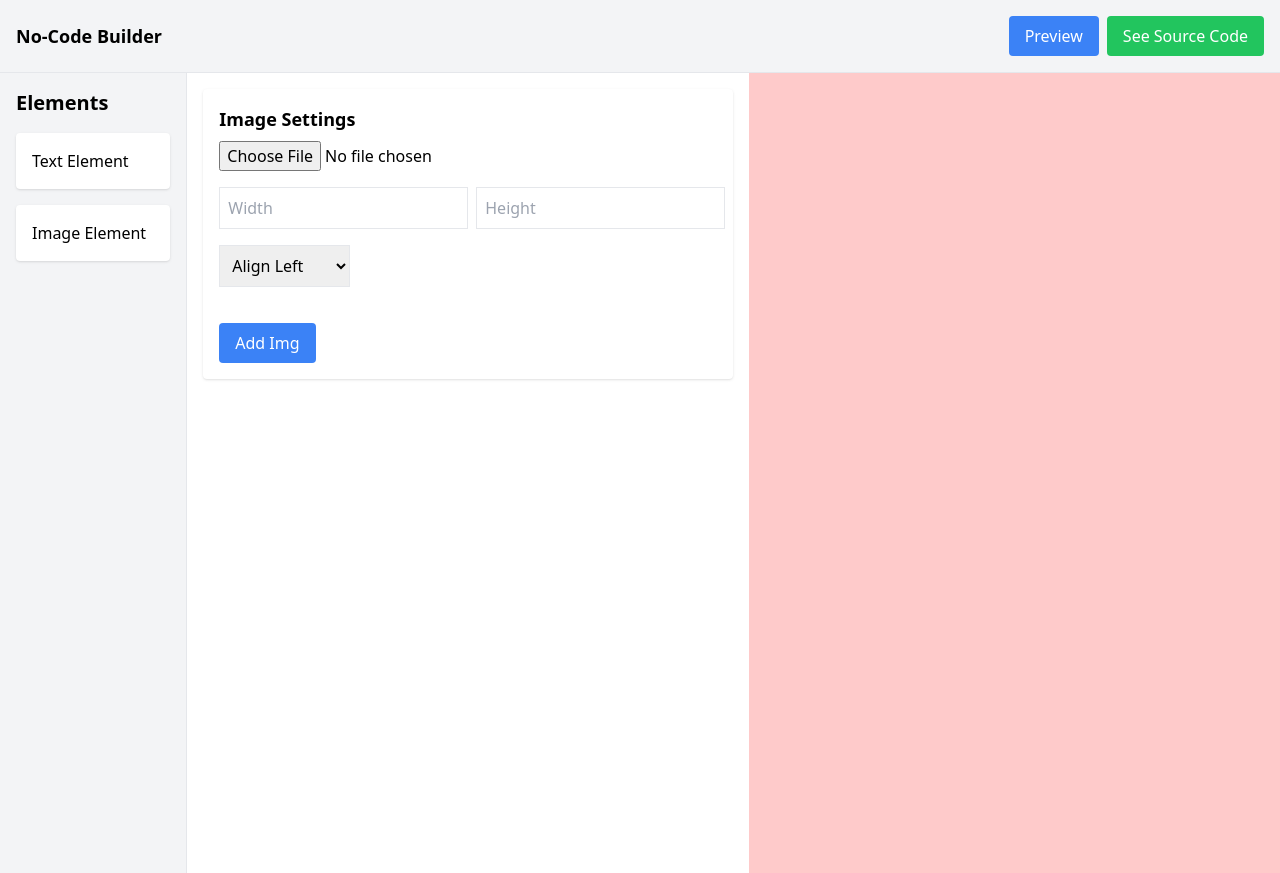
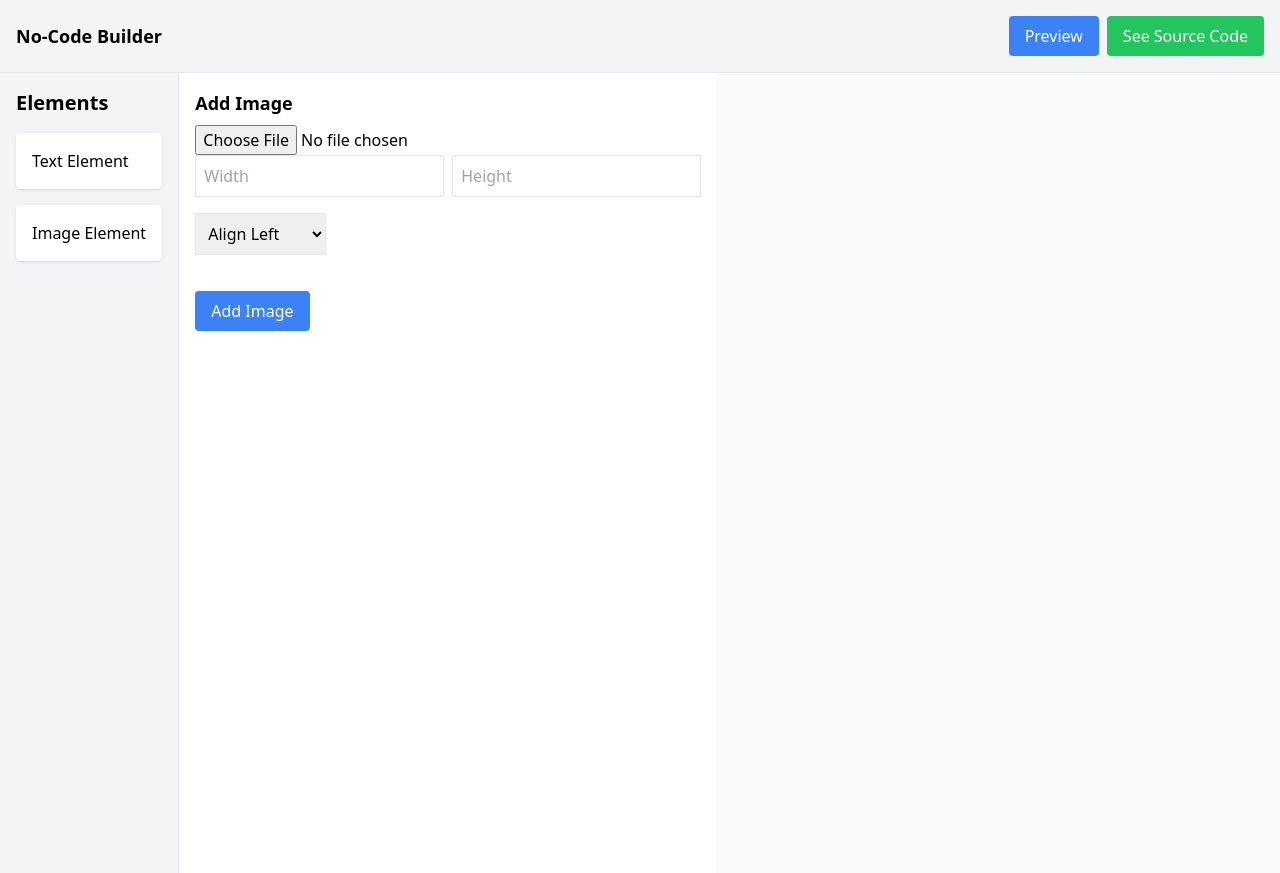
Before and after one commit to bymshihab/No-Code_Builder, a React (Create React App) app: page / in a window 1280 px wide. Both pictures are taken after a click on the element "Image Element". Built offline with nearby package versions, Linux system fonts and the light colour scheme.

Commit message:
Image Element works nicely

```diff
--- a/src/components/Builder.jsx
+++ b/src/components/Builder.jsx
@@ -6,15 +6,29 @@ const Builder = () => {
   const [elements, setElements] = useState([]);
 
   const handleAddText = (text, style) => {
-    setElements([
-      ...elements,
-      { type: "Text Element", text, style, id: elements.length },
+    setElements((prevElements) => [
+      ...prevElements,
+      { type: "text", text, style, id: prevElements.length }, // Existing text handling
     ]);
+  };
+
+  const handleAddImage = (imageSettings) => {
+    // Create a unique ID for the new image element
+    const newElement = {
+      id: Date.now(), // Unique ID based on timestamp
+      type: "image",
+      src: imageSettings.src,
+      width: imageSettings.width,
+      height: imageSettings.height,
+      align: imageSettings.align,
+    };
+
+    setElements((prevElements) => [...prevElements, newElement]);
   };
 
   return (
     <div className="flex">
-      <Sidebar onAddText={handleAddText} />
+      <Sidebar onAddText={handleAddText} onAddImage={handleAddImage} />
       <Canvas elements={elements} />
     </div>
   );
--- a/src/components/Canvas.jsx
+++ b/src/components/Canvas.jsx
@@ -29,11 +29,13 @@ const Canvas = ({ elements }) => {
 
   return (
     <div
-      className="flex-1 p-4 bg-red-200 min-h-screen"
+      className="flex-1 p-4 bg-gray-50 min-h-screen relative"
       onDragOver={handleDragOver}
       onDrop={handleDrop}
     >
-      {elements.map((element) => (
+      {elements.map((element) => {
+        if (element.type === "text") {
+          return (
             <div
               key={element.id}
               draggable
@@ -52,7 +54,40 @@ const Canvas = ({ elements }) => {
             >
               {element.text}
             </div>
-      ))}
+          );
+        } else if (element.type === "image") {
+          return (
+            <img
+              key={element.id}
+              src={element.src}
+              alt="Canvas Element"
+              draggable
+              onDragStart={(e) => handleDragStart(e, element.id)}
+              style={{
+                width: element.width,
+                height: element.height,
+                position: "absolute",
+                cursor: "pointer",
+                left:
+                  element.align === "right"
+                    ? 0
+                    : element.align === "center"
+                    ? "50%"
+                    : "auto",
+                transform:
+                  element.align === "center" ? "translateX(-50%)" : "none",
+                right: element.align === "right" ? 0 : "auto",
+                top: positions[element.id]?.y || 0,
+                display: element.align === "center" ? "block" : "inline-block",
+                float: element.align,
+                margin: element.align === "center" ? "0 auto" : "0",
+              }}
+              className="draggable"
+            />
+          );
+        }
+        return null;
+      })}
     </div>
   );
 };
--- a/src/components/ImageSettings.jsx
+++ b/src/components/ImageSettings.jsx
@@ -1,6 +1,6 @@
 import React, { useState } from "react";
 
-const ImageSettings = ({ onImageChange }) => {
+const ImageSettings = ({ onAddImage }) => {
   const [imageSrc, setImageSrc] = useState("");
   const [imageWidth, setImageWidth] = useState("");
   const [imageHeight, setImageHeight] = useState("");
@@ -11,26 +11,49 @@ const ImageSettings = ({ onImageChange }) => {
     if (file) {
       const url = URL.createObjectURL(file);
       setImageSrc(url);
-      onImageChange(url);
+    }
+  };
+
+  const handleAddImage = () => {
+    if (imageSrc) {
+      onAddImage({
+        src: imageSrc,
+        width: parseInt(imageWidth) || 100, // Default to 100 if parsing fails
+        height: parseInt(imageHeight) || 100, // Default to 100 if parsing fails
+        align,
+      });
+      // Reset the fields after adding
+      setImageSrc("");
+      setImageWidth("");
+      setImageHeight("");
+      setAlign("left");
     }
   };
 
   return (
-    <div className="p-4 bg-white rounded shadow">
-      <h3 className="text-lg font-semibold mb-2">Image Settings</h3>
-      <input type="file" onChange={handleImageUpload} className="mb-4" />
+    <div>
+      <h3 className="text-lg font-semibold mb-2">Add Image</h3>
+      <input type="file" onChange={handleImageUpload} />
       {imageSrc && (
-        <img
-          src={imageSrc}
-          alt="Uploaded"
-          className={`mb-4 w-${imageWidth} h-${imageHeight} ${
+        <div
+          className={`mb-4 ${
             align === "center"
-              ? "mx-auto"
+              ? "flex justify-center"
               : align === "right"
-              ? "float-right"
+              ? "flex justify-end"
               : ""
           }`}
-        />
+        >
+          <img
+            src={imageSrc}
+            alt="Uploaded"
+            style={{
+              width: imageWidth ? `${imageWidth}px` : "100px", // Use input width or default
+              height: imageHeight ? `${imageHeight}px` : "100px", // Use input height or default
+              objectFit: "contain", // Ensure the image fits within the specified dimensions
+            }}
+          />
+        </div>
       )}
       <div className="flex space-x-2 mb-4">
         <input
@@ -60,8 +83,11 @@ const ImageSettings = ({ onImageChange }) => {
         </select>
       </div>
 
-      <button className="bg-blue-500 text-white px-4 py-2 rounded mt-5">
-        Add Img
+      <button
+        className="bg-blue-500 text-white px-4 py-2 rounded mt-5"
+        onClick={handleAddImage}
+      >
+        Add Image
       </button>
     </div>
   );
--- a/src/components/Sidebar.jsx
+++ b/src/components/Sidebar.jsx
@@ -2,7 +2,7 @@ import React, { useState } from "react";
 import TextSettings from "./TextSettings";
 import ImageSettings from "./ImageSettings";
 
-const Sidebar = ({ onAddText }) => {
+const Sidebar = ({ onAddText, onAddImage }) => {
   const [selectedElement, setSelectedElement] = useState(null);
 
   return (
@@ -27,7 +27,9 @@ const Sidebar = ({ onAddText }) => {
 
       <div className="w-3/4 p-4">
         {selectedElement === "Text" && <TextSettings onAddText={onAddText} />}
-        {selectedElement === "Image" && <ImageSettings />}
+        {selectedElement === "Image" && (
+          <ImageSettings onAddImage={onAddImage} />
+        )}
       </div>
     </div>
   );
```
Lines whose indentation alone changed are shown as unchanged.
